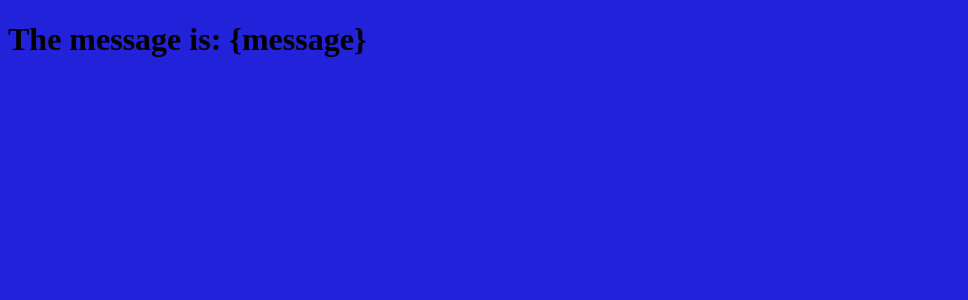
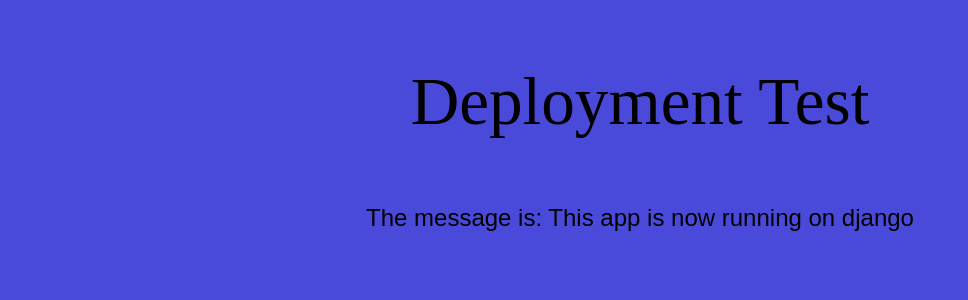
Before and after one commit to husainwafaie/django-deployment, a Django app: page / in a window 1280 px wide. Shown: the top 300 px of the page, without its empty margins (0-968 px from the left). Run offline with Django 5.2, Linux system fonts and the light colour scheme.

Commit message:
Design html page and write views function

```diff
--- a/main/templates/base.html
+++ b/main/templates/base.html
@@ -6,19 +6,33 @@
     <title>Document</title>
     <style>
         body {
-            background-color: rgb(34, 34, 218);
+            background-color: rgb(74, 74, 218);
 
         }
 
+        header {
+            font-size: 4.2em;
+            display: flex;
+            justify-content: center;
+            font: italic;
+            margin-top: 5%;
+            margin-bottom: 5%;
+        }
+
         h1 {
-            font-size: 2em;
-
+            font:icon;
+            font-size: 1.5em;
+            display: flex;
+            justify-content: center;
         }
     </style>
 </head>
 <body>
+    <header>
+        Deployment Test
+    </header>
     <h1>
-        The message is: {message}
+        The message is: {{message}}
     </h1>
 </body>
 </html>
```
